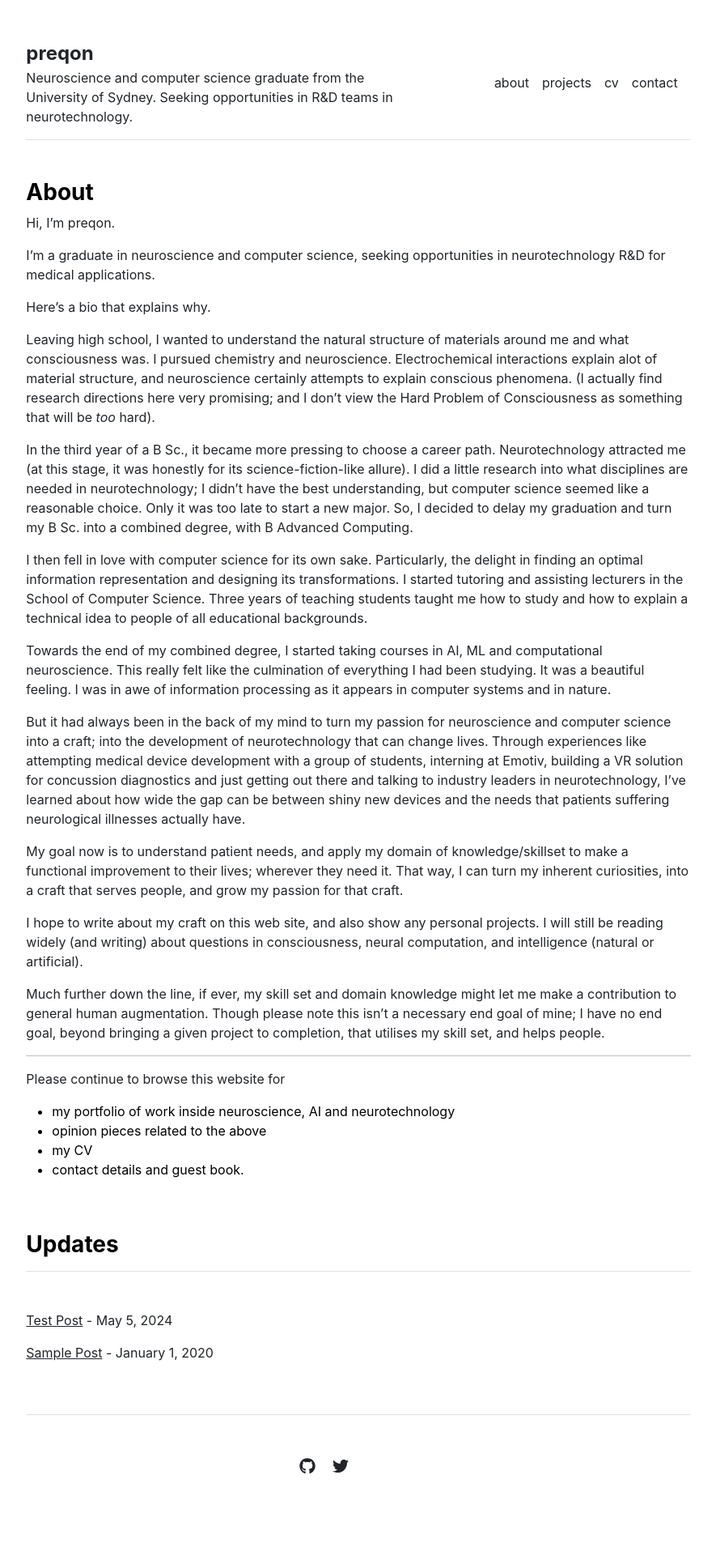
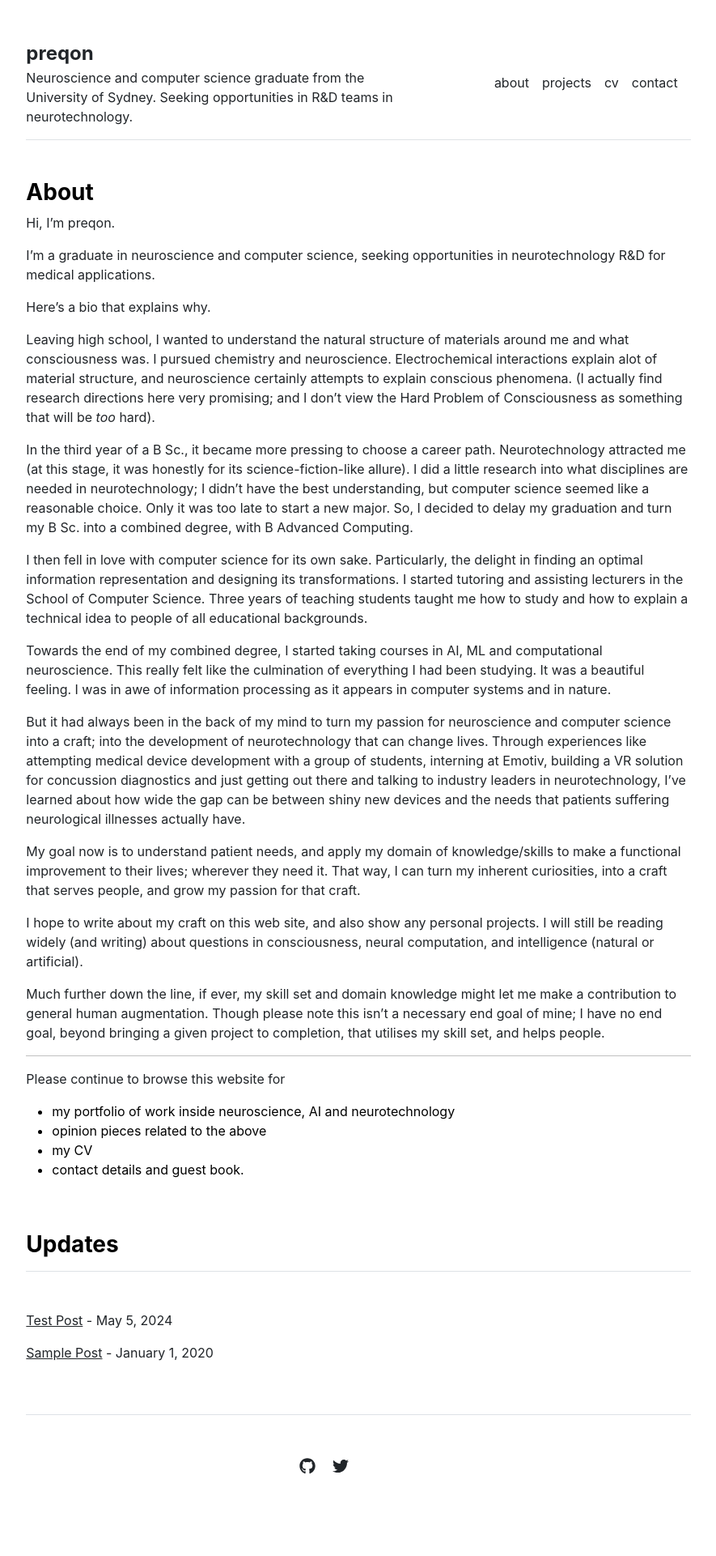
Before and after one commit to preqon/preqon.github.io, a Jekyll site: the page built from index.md, in a window 1280 px wide. Shown: the whole page at 81% size, without its empty margins (197-1082 px from the left). Built offline with Jekyll 4.4.1, drawn with Linux system fonts in a browser that asks for light colours.

```diff
--- a/_data/settings.yml
+++ b/_data/settings.yml
@@ -15,6 +15,5 @@ social:
 
 contacts:
 - {name: 'Preethom Pal',
-email: 'pal.pree@gmail.com',
 twitter: '@preqon1',
 image: 'assets/img/contact.jpg'}
--- a/_includes/contact.html
+++ b/_includes/contact.html
@@ -5,7 +5,6 @@
     <div class="row g-5 mb-5">
       <div class="col-md-6">
         <h4>{{ contact.name }}</h4>
-        <p>Email: {{ contact.email }}</p>
         <p>Twitter: {{ contact.twitter }} </p>
       </div>
       <div class="col-md-6">
--- a/index.md
+++ b/index.md
@@ -47,7 +47,7 @@ shiny new devices and the needs that patients suffering neurological illnesses
 actually have.
 
 My goal now is to understand patient needs, and apply my domain of
-knowledge/skillset to make a functional improvement to their lives; wherever
+knowledge/skills to make a functional improvement to their lives; wherever
 they need it. That way, I can turn my inherent curiosities, into a craft that
 serves people, and grow my passion for that craft.
 
```
